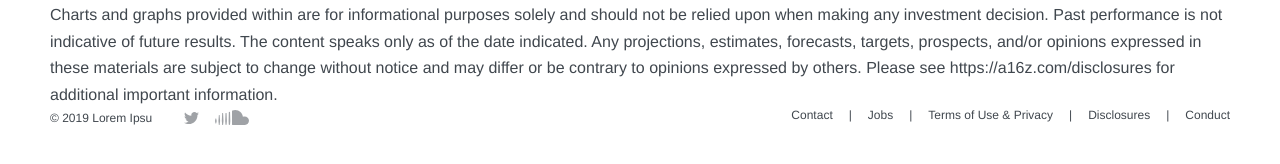
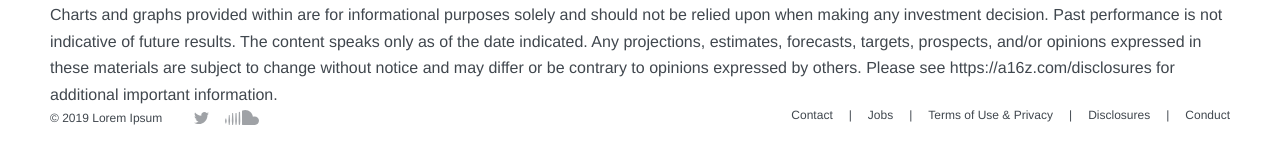
Before and after one commit to James88313/loremipsumcapital.github.io, a Jekyll site: the page built from _posts/2019-05-15-kik-sec-what-going-on-crypto.md, in a window 1280 px wide and 900 px high, scrolled down 3321 px. Shown: the part 725-889 px from the top of the window. Built offline with Jekyll 4.4.1, drawn with Linux system fonts in a browser that asks for light colours; a script that is not in the unit is left out.

Commit message:
Update from Forestry.io Blake Jackovitch updated _config.yml

```diff
--- a/_config.yml
+++ b/_config.yml
@@ -1,5 +1,5 @@
 ---
-title: Lorem Ipsu
+title: Lorem Ipsum
 email: your-email@example.com
 description: Write an awesome description for your new site here. You can edit this
   line in _config.yml. It will appear in your document head meta (for Google search
```
